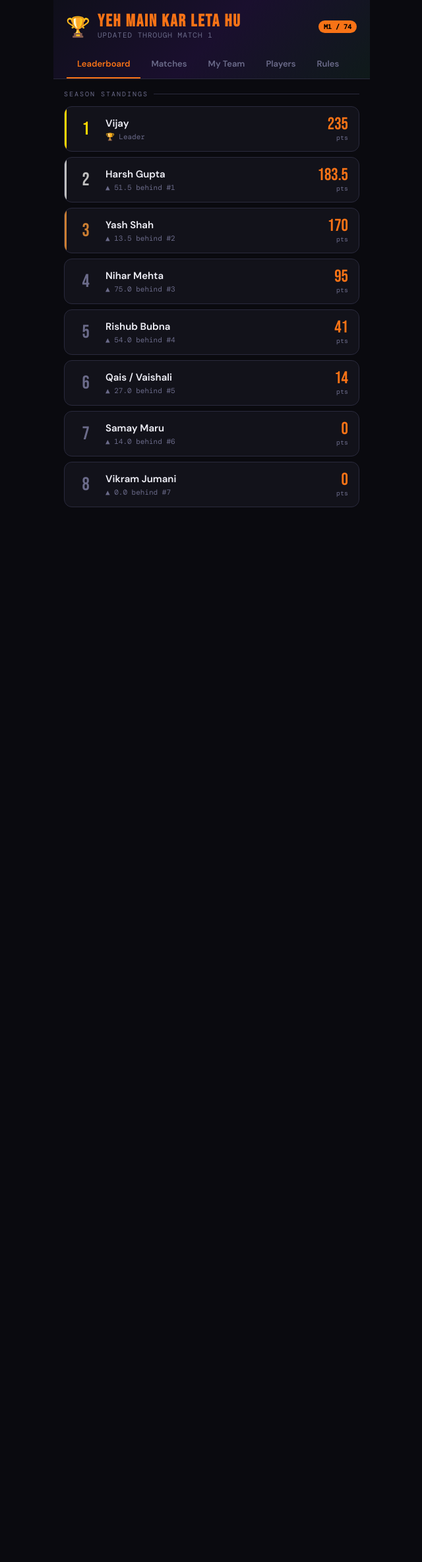
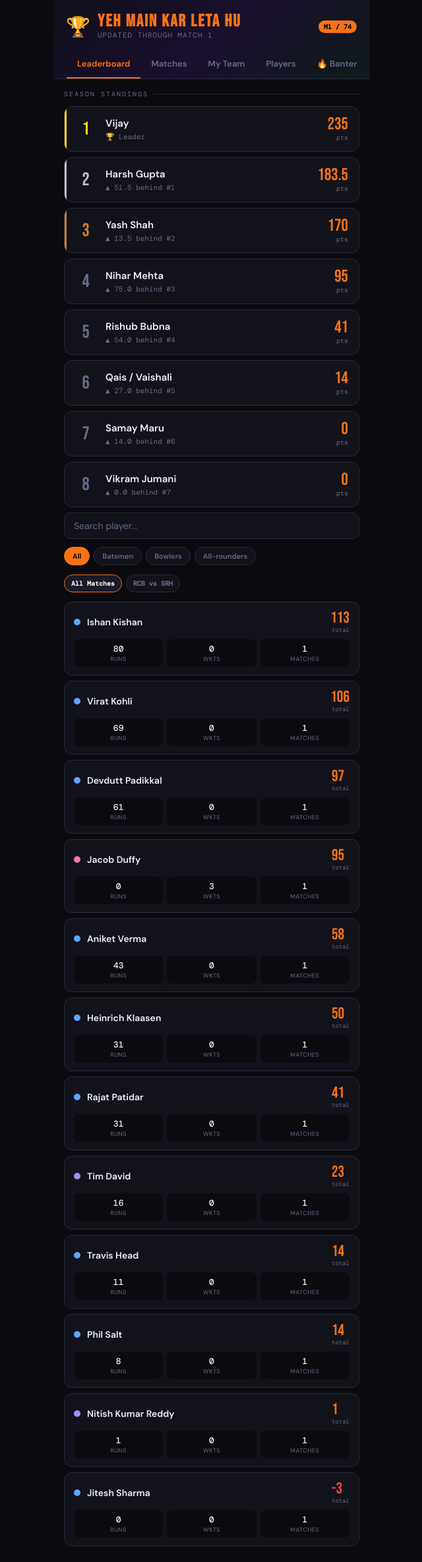
Before and after one commit to NiharM1227/yeh-main-kar-leta-hun-backend, a Flask app: page / in a window 1280 px wide. Shown: the whole page at 66% size, without its empty margins (319-959 px from the left). Before the commit the page ends 769 px from the top, so only its background shows below. Run offline with Flask 3, Linux system fonts and the light colour scheme.

Commit message:
Update index.html

```diff
--- a/ipl-fantasy-backend/templates/index.html
+++ b/ipl-fantasy-backend/templates/index.html
@@ -123,6 +123,11 @@
   .match-pill-row::-webkit-scrollbar { display: none; }
   .match-pill { background: var(--surface); border: 1px solid var(--border); color: var(--muted); font-size: 10px; font-weight: 600; padding: 6px 10px; border-radius: 20px; cursor: pointer; white-space: nowrap; transition: all 0.2s; font-family: 'DM Mono', monospace; }
   .match-pill.active { background: var(--surface2); color: var(--text); border-color: var(--accent); }
+  .banter-card { background: var(--surface); border: 1px solid var(--border); border-radius: 14px; padding: 16px; margin-bottom: 12px; }
+  .banter-match { font-family: 'DM Mono', monospace; font-size: 10px; color: var(--accent); text-transform: uppercase; letter-spacing: 1px; margin-bottom: 10px; }
+  .banter-text { font-size: 14px; line-height: 1.6; color: var(--text); white-space: pre-wrap; }
+  .banter-loading { text-align:center; padding: 30px; color: var(--muted); font-size: 13px; }
+  .banter-empty { text-align:center; padding: 40px 20px; color: var(--muted); font-size: 13px; }
 </style>
 </head>
 <body>
@@ -140,6 +145,7 @@
     <button class="nav-btn" onclick="showTab('matches')">Matches</button>
     <button class="nav-btn" onclick="showTab('teams')">My Team</button>
     <button class="nav-btn" onclick="showTab('players')">Players</button>
+    <button class="nav-btn" onclick="showTab('banter')">🔥 Banter</button>
     <button class="nav-btn" onclick="showTab('rules')">Rules</button>
   </nav>
 </div>
@@ -161,7 +167,11 @@
     <div id="team-details"></div>
   </div>
 
-  <div class="section" id="tab-players">
+  <div class="section" id="tab-banter">
+    <div class="section-label">Match Banter</div>
+    <div id="banter-list"><div class="loading">Loading banter...</div></div>
+  </div>
+
     <input type="text" class="search-bar" placeholder="Search player..." id="player-search" oninput="filterPlayers()">
     <div class="filter-row">
       <button class="filter-btn active" onclick="setRoleFilter('All',this)">All</button>
@@ -451,6 +461,82 @@ function showTab(tab) {
   document.querySelectorAll('.nav-btn').forEach(b => b.classList.remove('active'));
   document.getElementById(`tab-${tab}`).classList.add('active');
   document.querySelector(`[onclick="showTab('${tab}')"]`).classList.add('active');
+  if (tab === 'banter') loadBanter();
+}
+
+// ---- BANTER ----
+const banterCache = {};
+
+async function loadBanter() {
+  const container = document.getElementById('banter-list');
+  if (!matchesList.length) {
+    container.innerHTML = '<div class="banter-empty">🏏 No matches yet — upload some scorecards first!</div>';
+    return;
+  }
+
+  container.innerHTML = '<div class="banter-loading">🔥 Generating banter...</div>';
+
+  const cards = [];
+  for (const match of [...matchesList].reverse()) {
+    if (banterCache[match]) {
+      cards.push(renderBanterCard(match, banterCache[match]));
+      continue;
+    }
+
+    // Get match stats for this match
+    const matchStats = playersData
+      .flatMap(p => p.matches.filter(m => m.match === match).map(m => ({ ...m, player: p.name, role: p.role })))
+      .sort((a, b) => b.pts - a.pts);
+
+    if (!matchStats.length) continue;
+
+    // Build owner points for this match
+    const ownerPts = {};
+    lbData.forEach(t => { ownerPts[t.name] = t.match_pts[match] || 0; });
+    const sortedOwners = Object.entries(ownerPts).sort((a,b) => b[1] - a[1]);
+
+    const prompt = buildBanterPrompt(match, matchStats, sortedOwners);
+
+    try {
+      const res = await fetch('/api/generate-banter', {
+        method: 'POST',
+        headers: { 'Content-Type': 'application/json' },
+        body: JSON.stringify({ match, prompt })
+      });
+      const data = await res.json();
+      if (data.banter) {
+        banterCache[match] = data.banter;
+        cards.push(renderBanterCard(match, data.banter));
+      }
+    } catch(e) {
+      cards.push(renderBanterCard(match, "Couldn't generate banter for this match. The cricket was probably too boring anyway 😴"));
+    }
+  }
+
+  container.innerHTML = cards.join('') || '<div class="banter-empty">Nothing to roast yet!</div>';
+}
+
+function buildBanterPrompt(match, stats, ownerPts) {
+  const top3 = stats.slice(0, 3).map(s => `${s.player} (${s.pts} pts)`).join(', ');
+  const bottom3 = stats.slice(-3).map(s => `${s.player} (${s.pts} pts)`).join(', ');
+  const topOwner = ownerPts[0];
+  const bottomOwner = ownerPts[ownerPts.length - 1];
+
+  return `You are the funny, light-hearted commentator for a fantasy cricket league called "Yeh Main Kar Leta Hu" — a private league between friends. Write a short, fun match report (4-6 sentences max) for the match: ${match}.
+
+Top fantasy performers: ${top3}
+Worst fantasy performers: ${bottom3}
+Best fantasy team owner this match: ${topOwner[0]} (${topOwner[1]} pts)
+Worst fantasy team owner this match: ${bottomOwner[0]} (${bottomOwner[1]} pts)
+
+Keep it light-hearted, funny, and friendly. Use cricket banter, gentle roasts, and emojis. Don't be mean. Make it feel like friends taking the mickey out of each other. Keep it short and punchy.`;
+}
+
+function renderBanterCard(match, text) {
+  return `<div class="banter-card">
+    <div class="banter-match">🏏 ${match}</div>
+    <div class="banter-text">${text}</div>
+  </div>`;
 }
 
 loadAll();
```
